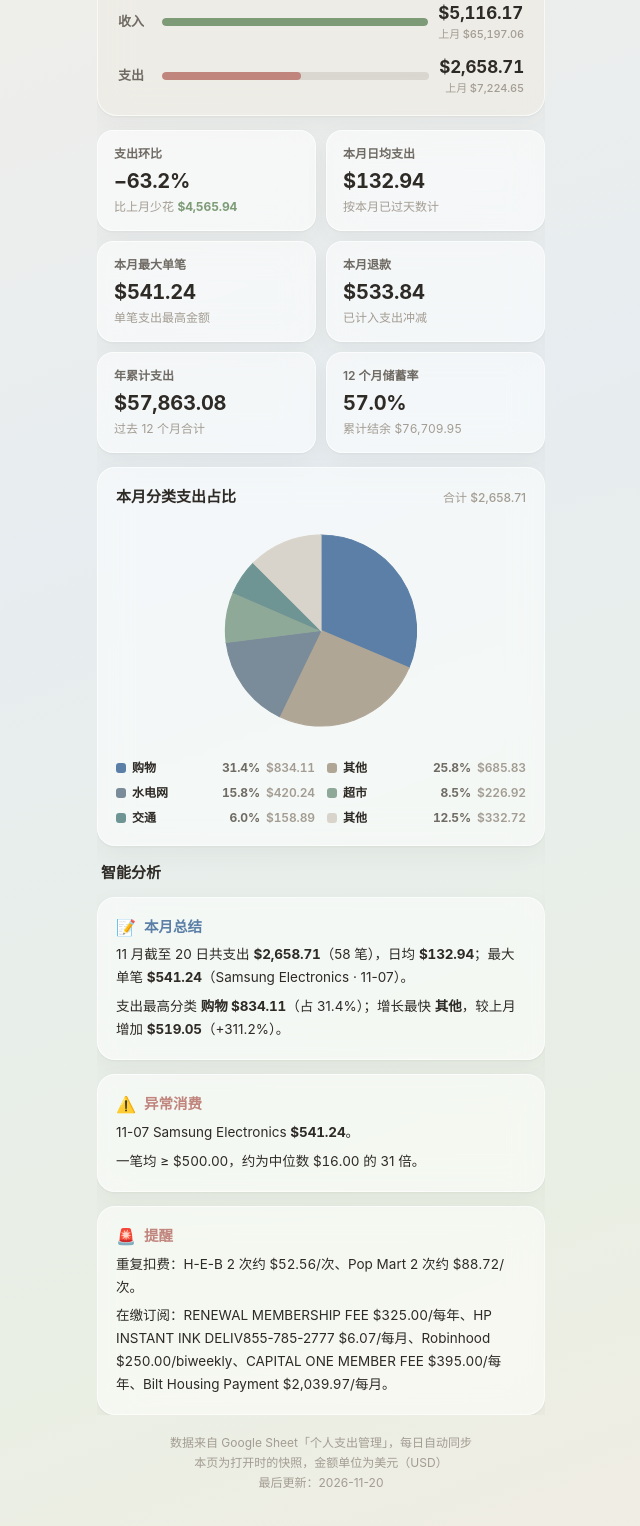
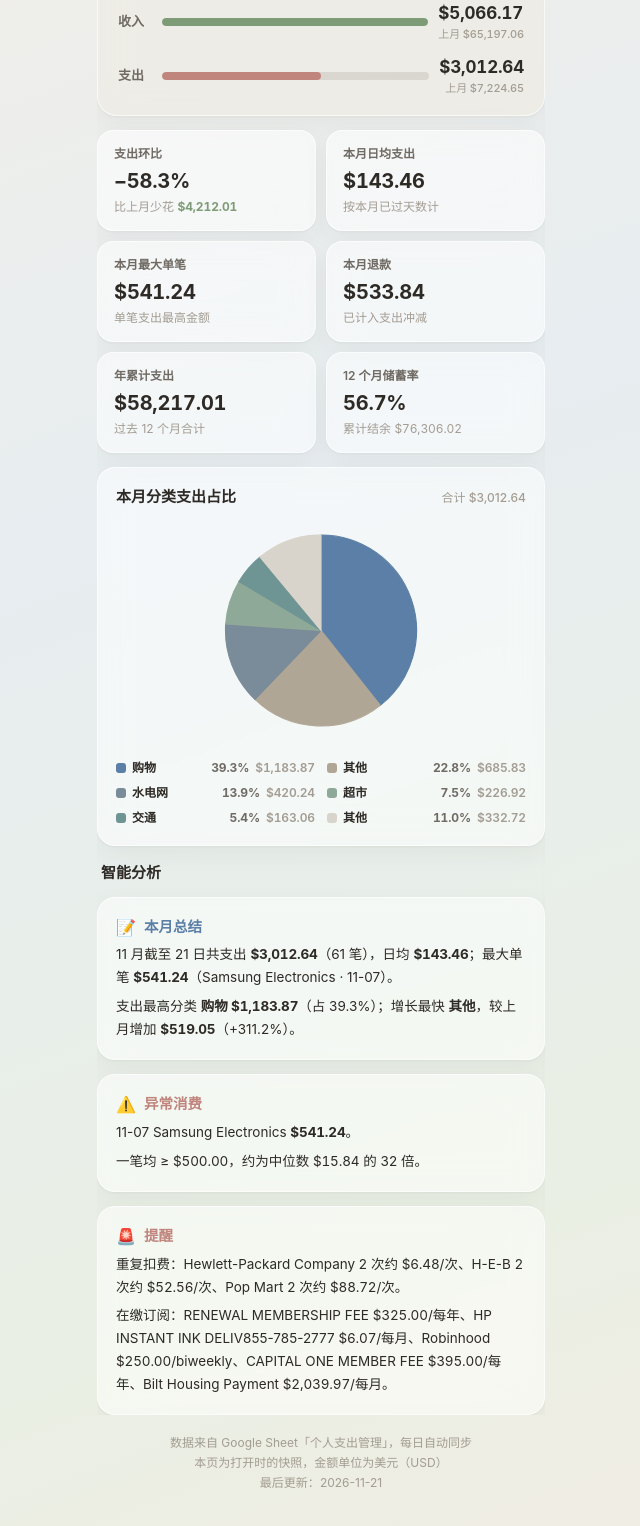
Before and after one commit to Clayyyyyyyy/expense-dashboard, a plain HTML site: page index.html in a window 1280 px wide. Shown: the part 270-1796 px from the top of the page, without its empty margins (319-959 px from the left). Drawn offline with Linux system fonts and the light colour scheme.

Commit message:
chore: daily dashboard refresh

```diff
--- a/index.html
+++ b/index.html
@@ -382,17 +382,17 @@
         <!-- 本月结余 -->
         <section class="hero" aria-label="本月结余总览">
           <div class="label">本月结余</div>
-          <div class="big num"><span class="cur">$</span>2,457.46</div>
+          <div class="big num"><span class="cur">$</span>2,053.53</div>
           <div class="io">
             <div class="io-row">
               <span class="tag">收入</span>
               <div class="track"><i class="fill-in" data-w="100"></i></div>
-              <span class="amt num">$5,116.17<small>上月 $65,197.06</small></span>
+              <span class="amt num">$5,066.17<small>上月 $65,197.06</small></span>
             </div>
             <div class="io-row">
               <span class="tag">支出</span>
-              <div class="track"><i class="fill-out" data-w="52.0"></i></div>
-              <span class="amt num">$2,658.71<small>上月 $7,224.65</small></span>
+              <div class="track"><i class="fill-out" data-w="59.5"></i></div>
+              <span class="amt num">$3,012.64<small>上月 $7,224.65</small></span>
             </div>
           </div>
         </section>
@@ -401,12 +401,12 @@
         <section class="grid" aria-label="核心指标">
           <div class="stat">
             <div class="k">支出环比</div>
-            <div class="v num">−63.2%</div>
-            <div class="d">比上月少花 <span class="down num">$4,565.94</span></div>
+            <div class="v num">−58.3%</div>
+            <div class="d">比上月少花 <span class="down num">$4,212.01</span></div>
           </div>
           <div class="stat">
             <div class="k">本月日均支出</div>
-            <div class="v num">$132.94</div>
+            <div class="v num">$143.46</div>
             <div class="d">按本月已过天数计</div>
           </div>
           <div class="stat">
@@ -421,19 +421,19 @@
           </div>
           <div class="stat">
             <div class="k">年累计支出</div>
-            <div class="v num">$57,863.08</div>
+            <div class="v num">$58,217.01</div>
             <div class="d">过去 12 个月合计</div>
           </div>
           <div class="stat">
             <div class="k">12 个月储蓄率</div>
-            <div class="v num">57.0%</div>
-            <div class="d">累计结余 <span class="num">$76,709.95</span></div>
+            <div class="v num">56.7%</div>
+            <div class="d">累计结余 <span class="num">$76,306.02</span></div>
           </div>
         </section>
 
         <!-- 本月分类支出占比（2D 饼图） -->
         <section class="card" aria-label="本月分类支出占比">
-          <h2>本月分类支出占比 <span class="sub">合计 $2,658.71</span></h2>
+          <h2>本月分类支出占比 <span class="sub">合计 $3,012.64</span></h2>
           <div class="chart-box" id="pieChart"></div>
           <div class="pie-legend" id="pieLegend"></div>
         </section>
@@ -442,17 +442,17 @@
         <h2 class="group-title">智能分析</h2>
         <section class="card insight-card c-blue" aria-label="本月总结">
           <h3><span class="ic">📝</span>本月总结</h3>
-          <p>11 月截至 20 日共支出 <b class="num">$2,658.71</b>（58 笔），日均 <b class="num">$132.94</b>；最大单笔 <b class="num">$541.24</b>（Samsung Electronics · 11-07）。</p>
-          <p>支出最高分类 <b>购物 <span class="num">$834.11</span></b>（占 31.4%）；增长最快 <b>其他</b>，较上月增加 <b class="num">$519.05</b>（+311.2%）。</p>
+          <p>11 月截至 21 日共支出 <b class="num">$3,012.64</b>（61 笔），日均 <b class="num">$143.46</b>；最大单笔 <b class="num">$541.24</b>（Samsung Electronics · 11-07）。</p>
+          <p>支出最高分类 <b>购物 <span class="num">$1,183.87</span></b>（占 39.3%）；增长最快 <b>其他</b>，较上月增加 <b class="num">$519.05</b>（+311.2%）。</p>
         </section>
         <section class="card insight-card c-red" aria-label="异常消费">
           <h3><span class="ic">⚠️</span>异常消费</h3>
           <p>11-07 Samsung Electronics <b class="num">$541.24</b>。</p>
-          <p>一笔均 ≥ <span class="num">$500.00</span>，约为中位数 <span class="num">$16.00</span> 的 31 倍。</p>
+          <p>一笔均 ≥ <span class="num">$500.00</span>，约为中位数 <span class="num">$15.84</span> 的 32 倍。</p>
         </section>
         <section class="card insight-card c-red" aria-label="提醒">
           <h3><span class="ic">🚨</span>提醒</h3>
-          <p>重复扣费：H-E-B 2 次约 <span class="num">$52.56</span>/次、Pop Mart 2 次约 <span class="num">$88.72</span>/次。</p>
+          <p>重复扣费：Hewlett-Packard Company 2 次约 <span class="num">$6.48</span>/次、H-E-B 2 次约 <span class="num">$52.56</span>/次、Pop Mart 2 次约 <span class="num">$88.72</span>/次。</p>
           <p>在缴订阅：RENEWAL MEMBERSHIP FEE <span class="num">$325.00</span>/每年、HP INSTANT INK DELIV855-785-2777 <span class="num">$6.07</span>/每月、Robinhood <span class="num">$250.00</span>/biweekly、CAPITAL ONE MEMBER FEE <span class="num">$395.00</span>/每年、Bilt Housing Payment <span class="num">$2,039.97</span>/每月。</p>
         </section>
 
@@ -465,7 +465,7 @@
         <section class="card" aria-label="本月支出分类明细">
           <h2>支出分类 <span class="sub">本月</span></h2>
           <div id="cats"></div>
-          <div class="cat-total"><span>合计</span><span class="num">$2,658.71</span></div>
+          <div class="cat-total"><span>合计</span><span class="num">$3,012.64</span></div>
         </section>
 
         <!-- Top 10 单笔 -->
@@ -482,7 +482,7 @@
 
         <!-- 最近 30 天 -->
         <section class="card" aria-label="最近 30 天每日支出">
-          <h2>最近 30 天支出 <span class="sub">10-22 至 11-18</span></h2>
+          <h2>最近 30 天支出 <span class="sub">10-24 至 11-20</span></h2>
           <div class="chart-box" id="dailyChart"></div>
           <div class="daily-info" id="dailyInfo" aria-live="polite"><span class="d-date" id="dailyDate"></span><span class="d-amt num" id="dailyAmt"></span></div>
           <div class="daily-note">11-12 单日最高 $455.39。</div>
@@ -516,9 +516,9 @@
           <div class="mrow head"><span>月份</span><span>收入</span><span>支出</span><span>结余 · 储蓄率</span></div>
           <div class="mrow total-top">
             <span>12 个月合计</span>
-            <span class="num">$134,573.03</span>
-            <span class="num">$57,863.08</span>
-            <span class="bal num pos">+$76,709.95<span class="rate">储蓄率 57.0%</span></span>
+            <span class="num">$134,523.03</span>
+            <span class="num">$58,217.01</span>
+            <span class="bal num pos">+$76,306.02<span class="rate">储蓄率 56.7%</span></span>
           </div>
           <div id="months"></div>
         </section>
@@ -529,21 +529,21 @@
       <footer>
         数据来自 Google Sheet「个人支出管理」，每日自动同步<br />
         本页为打开时的快照，金额单位为美元（USD）<br />
-        最后更新：<span id="lastUpdate">2026-11-20</span>
+        最后更新：<span id="lastUpdate">2026-11-21</span>
       </footer>
     </main>
 
     <script>
       var CATS = [
-        { name: "购物", amt: 834.11, pct: 31.4, color: "#5b7fa6" },
-        { name: "其他", amt: 685.83, pct: 25.8, color: "#b0a696" },
-        { name: "水电网", amt: 420.24, pct: 15.8, color: "#7a8b99" },
-        { name: "超市", amt: 226.92, pct: 8.5, color: "#8fa998" },
-        { name: "交通", amt: 158.89, pct: 6.0, color: "#6f9494" },
-        { name: "餐饮", amt: 136.47, pct: 5.1, color: "#bfa05a" },
-        { name: "娱乐", amt: 103.75, pct: 3.9, color: "#cfa3a0" },
-        { name: "转账", amt: 50.00, pct: 1.9, color: "#7d9b76" },
-        { name: "医疗", amt: 42.50, pct: 1.6, color: "#c0857d" },
+        { name: "购物", amt: 1183.87, pct: 39.3, color: "#5b7fa6" },
+        { name: "其他", amt: 685.83, pct: 22.8, color: "#b0a696" },
+        { name: "水电网", amt: 420.24, pct: 13.9, color: "#7a8b99" },
+        { name: "超市", amt: 226.92, pct: 7.5, color: "#8fa998" },
+        { name: "交通", amt: 163.06, pct: 5.4, color: "#6f9494" },
+        { name: "餐饮", amt: 136.47, pct: 4.5, color: "#bfa05a" },
+        { name: "娱乐", amt: 103.75, pct: 3.4, color: "#cfa3a0" },
+        { name: "转账", amt: 50.00, pct: 1.7, color: "#7d9b76" },
+        { name: "医疗", amt: 42.50, pct: 1.4, color: "#c0857d" },
         { name: "旅行", amt: 0.00, pct: 0.0, color: "#a08b74" },
         { name: "房租", amt: 0.00, pct: 0.0, color: "#c9c2b4" },
         { name: "订阅", amt: 0.00, pct: 0.0, color: "#c9c2b4" }
@@ -560,33 +560,31 @@
         { m: "8月", inc: 8701.55, exp: 2285.10, bal: 6416.45 },
         { m: "9月", inc: 8362.80, exp: 10288.40, bal: -1925.60 },
         { m: "10月", inc: 65197.06, exp: 7224.65, bal: 57972.41 },
-        { m: "11月", inc: 5116.17, exp: 2658.71, bal: 2457.46, cur: true }
+        { m: "11月", inc: 5066.17, exp: 3012.64, bal: 2053.53, cur: true }
       ];
 
       var TOP10 = [
         { d: "11-07", name: "Samsung Electronics", amt: 541.24, cat: "购物" },
         { d: "11-14", name: "Capital One Member Fee", amt: 395.00, cat: "其他" },
+        { d: "11-20", name: "Molly Maid", amt: 343.28, cat: "购物" },
         { d: "11-18", name: "Renewal Membership Fee", amt: 325.00, cat: "其他" },
         { d: "11-03", name: "At&T", amt: 280.10, cat: "水电网" },
         { d: "11-12", name: "Alipay* Shanghai", amt: 237.56, cat: "购物" },
         { d: "11-12", name: "Teddy Baldassarre", amt: 194.85, cat: "购物" },
         { d: "11-05", name: "Ai Family Dental", amt: 134.50, cat: "医疗" },
         { d: "11-05", name: "Costco", amt: 131.96, cat: "超市" },
-        { d: "11-04", name: "Amazon", amt: 111.23, cat: "购物" },
-        { d: "11-14", name: "Rhythm Energy", amt: 93.69, cat: "水电网" }
+        { d: "11-04", name: "Amazon", amt: 111.23, cat: "购物" }
       ];
 
       var MERCHANTS = [
         { name: "Samsung Electronics", amt: 541.24, cnt: 1, cat: "购物" },
         { name: "Capital One Member Fee", amt: 395.00, cnt: 1, cat: "其他" },
+        { name: "Molly Maid", amt: 343.28, cnt: 1, cat: "购物" },
         { name: "At&T", amt: 326.55, cnt: 2, cat: "水电网" },
-        { name: "Renewal Membership Fee", amt: 325.00, cnt: 1, cat: "其他" },
-        { name: "Costco", amt: 262.67, cnt: 7, cat: "超市" }
+        { name: "Renewal Membership Fee", amt: 325.00, cnt: 1, cat: "其他" }
       ];
 
       var DAILY = [
-        ["10-22", 63.12],
-        ["10-23", 91.37],
         ["10-24", 157.04],
         ["10-25", 89.43],
         ["10-26", 51.82],
@@ -612,10 +610,15 @@
         ["11-15", 43.08],
         ["11-16", 11.75],
         ["11-17", 60.52],
-        ["11-18", 398.73]
+        ["11-18", 398.73],
+        ["11-19", 0.00],
+        ["11-20", 353.93]
       ];
 
       var TXS = [
+        { d: "11-20", name: "Molly Maid", amt: 343.28, cat: "购物" },
+        { d: "11-20", name: "Blink Charging", amt: 4.17, cat: "交通" },
+        { d: "11-20", name: "Hewlett-Packard Company", amt: 6.48, cat: "购物" },
         { d: "11-18", name: "99 Ranch Market", amt: 6.34, cat: "超市" },
         { d: "11-18", name: "Blink Charging", amt: 15.00, cat: "交通" },
         { d: "11-18", name: "Zelle Payment To", amt: 50.00, cat: "转账" },
@@ -627,10 +630,7 @@
         { d: "11-16", name: "Blink Charging", amt: 15.00, cat: "交通" },
         { d: "11-16", name: "Blink Charging Co Us", amt: -12.33, cat: "其他" },
         { d: "11-16", name: "Costco", amt: 45.92, cat: "交通" },
-        { d: "11-16", name: "Blink Charging", amt: 2.67, cat: "交通" },
-        { d: "11-16", name: "Costco", amt: 14.60, cat: "超市" },
-        { d: "11-15", name: "Whole Foods", amt: 21.59, cat: "超市" },
-        { d: "11-15", name: "Uber Eats", amt: 21.49, cat: "餐饮" }
+        { d: "11-16", name: "Blink Charging", amt: 2.67, cat: "交通" }
       ];
 
       function fmt(n) {
@@ -649,12 +649,12 @@
       /* 2D pie chart — overview (hand-built SVG, no chart library) */
       (function buildPie() {
         var PIE = [
-          { name: "购物", pct: 31.4, amt: 834.11, color: "#5b7fa6", dark: "#496685" },
-          { name: "其他", pct: 25.8, amt: 685.83, color: "#b0a696", dark: "#8d8578" },
-          { name: "水电网", pct: 15.8, amt: 420.24, color: "#7a8b99", dark: "#626f7a" },
-          { name: "超市", pct: 8.5, amt: 226.92, color: "#8fa998", dark: "#72877a" },
-          { name: "交通", pct: 6.0, amt: 158.89, color: "#6f9494", dark: "#597676" },
-          { name: "其他", pct: 12.5, amt: 332.72, color: "#d9d4cb", dark: "#aeaaa2" }
+          { name: "购物", pct: 39.3, amt: 1183.87, color: "#5b7fa6", dark: "#496685" },
+          { name: "其他", pct: 22.8, amt: 685.83, color: "#b0a696", dark: "#8d8578" },
+          { name: "水电网", pct: 13.9, amt: 420.24, color: "#7a8b99", dark: "#626f7a" },
+          { name: "超市", pct: 7.5, amt: 226.92, color: "#8fa998", dark: "#72877a" },
+          { name: "交通", pct: 5.4, amt: 163.06, color: "#6f9494", dark: "#597676" },
+          { name: "其他", pct: 11.0, amt: 332.72, color: "#d9d4cb", dark: "#aeaaa2" }
       ];
         var cx = 176, cy = 100, rO = 82;
         var GAP = 0;
@@ -854,7 +854,7 @@
                (MONTHS[i].bal < 0 ? cRed : cBlue) + '" stroke="' + (dark ? "#292623" : "#ffffff") + '" stroke-width="1.4"/>';
         });
         var oct = pts[n - 1];
-        s += '<text x="' + (oct[0] - 2) + '" y="' + (Y(5116.17) - 5) + '" font-size="9.5" font-weight="700" text-anchor="end" fill="' + cGreen + '">$5,116</text>';
+        s += '<text x="' + (oct[0] - 2) + '" y="' + (Y(5066.17) - 5) + '" font-size="9.5" font-weight="700" text-anchor="end" fill="' + cGreen + '">$5,066</text>';
         document.getElementById("chart").innerHTML =
           '<svg viewBox="0 0 ' + W + ' ' + H + '" role="img" aria-label="每月收入、支出柱状图与结余折线图">' + s + "</svg>";
       })();
@@ -891,7 +891,7 @@
         s += '<line x1="' + left + '" x2="' + (W - right) + '" y1="' + zeroY + '" y2="' + zeroY +
              '" stroke="' + cTxt + '" stroke-width="1" opacity=".55"/>';
         /* peak label (09-25) */
-        var peakX = left + slot * 21 + slot / 2;
+        var peakX = left + slot * 19 + slot / 2;
         s += '<text x="' + peakX + '" y="' + (Y(max) - 4) + '" font-size="9" font-weight="700" text-anchor="middle" fill="' + cRed + '">$455</text>';
         /* sparse date labels */
         [0, 8, 17, 27].forEach(function (i) {
```
